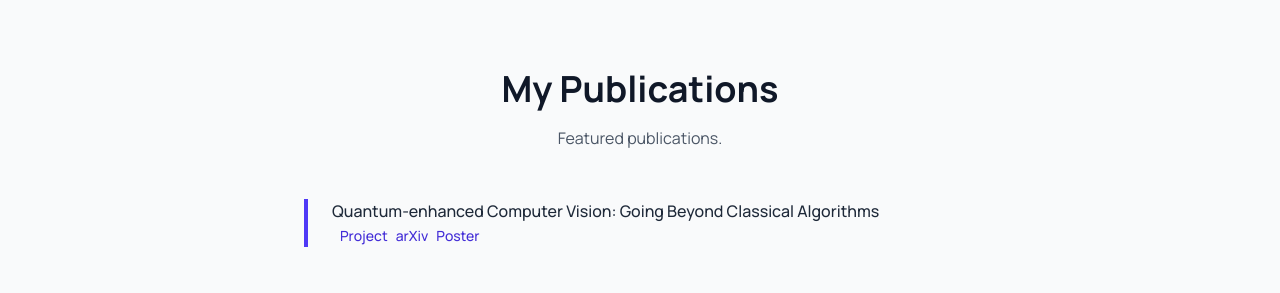
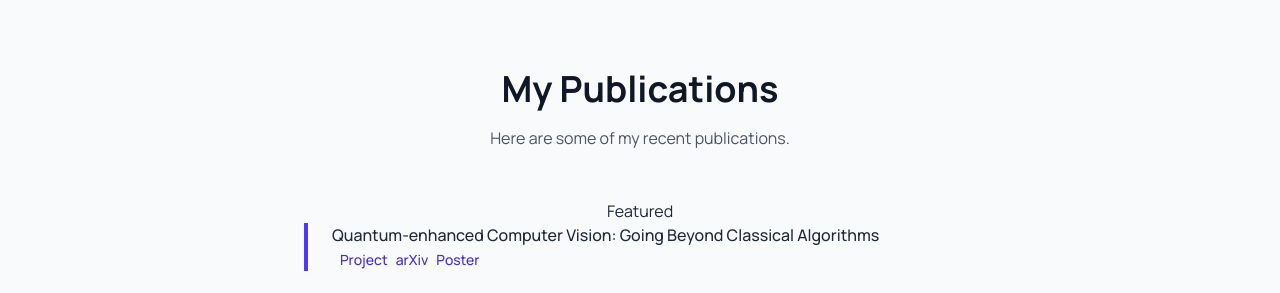
Before and after one commit to nkuetemeli/nkuetemeli.github.io, a React (Vite) app: page / in a window 1280 px wide. Shown: the part 1660-1953 px from the top of the page. Built offline with nearby package versions, Linux system fonts and the light colour scheme; grey boxes are pictures that could not be loaded.

Commit message:
MyGit New design

```diff
--- a/components/PublicationsSection.tsx
+++ b/components/PublicationsSection.tsx
@@ -57,12 +57,14 @@ const PublicationsSection: React.FC = () => {
                 variants={itemVariants}
                 className="text-gray-600 leading-relaxed max-w-2xl mx-auto mb-6"
             >
-              Featured publications.
+              Here are some of my recent publications.
             </motion.p>
           </div>
 
             {/* Featured Publications */}
             {featuredPublications.length > 0 && (
+              <div className="featured-section">
+                <span className="featured-tag">Featured</span>
                 <motion.ul
                     variants={itemVariants}
                     className="max-w-2xl mx-auto mb-12 text-left space-y-3 border-l-4 border-indigo-600 pl-6"
@@ -130,6 +132,7 @@ const PublicationsSection: React.FC = () => {
                       </li>
                   ))}
                 </motion.ul>
+              </div>
             )}
 
           {/* Publications Grid */}
```
Also changed, not shown: 3 other files (tests, documents, lock files or other folders).
